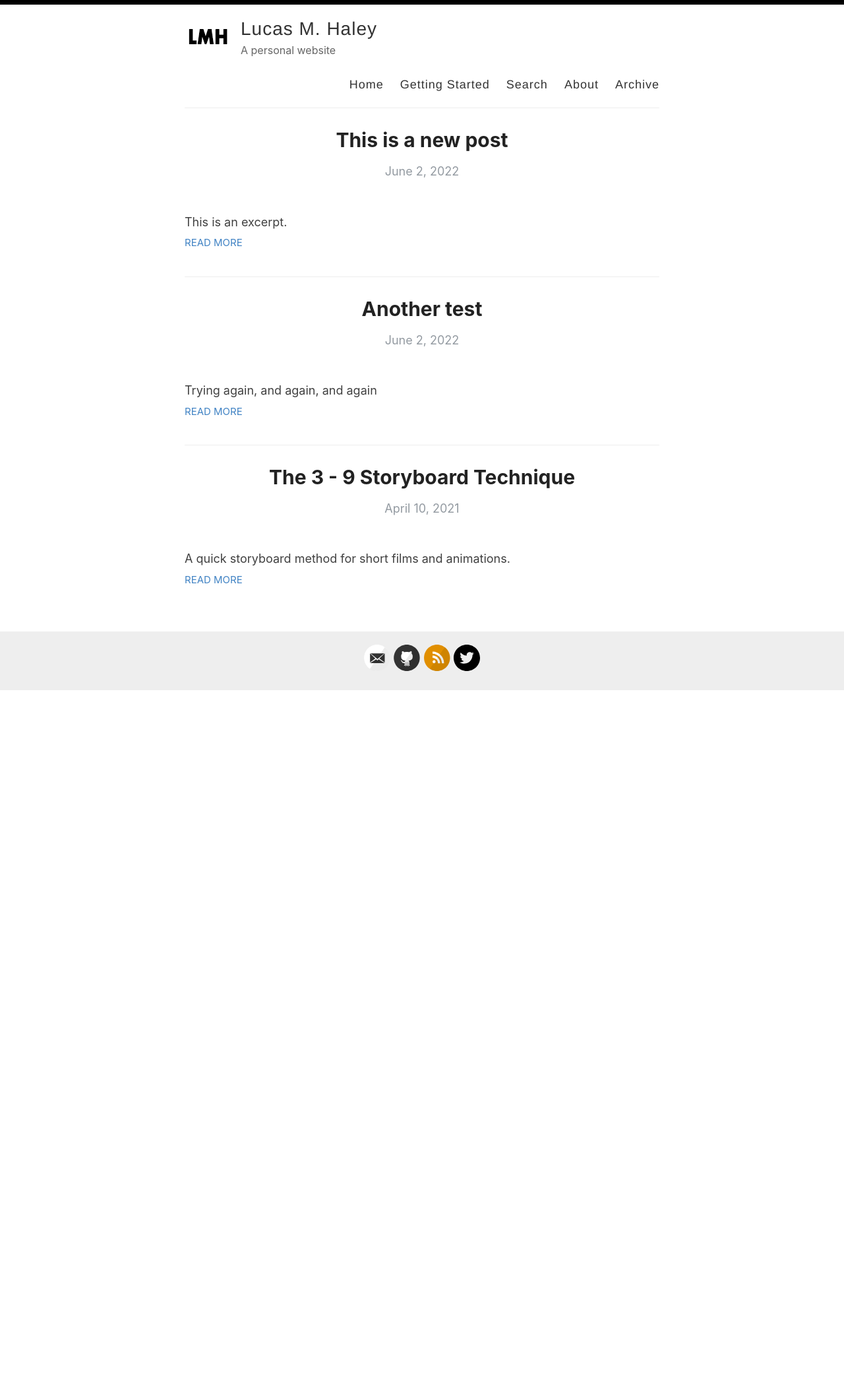
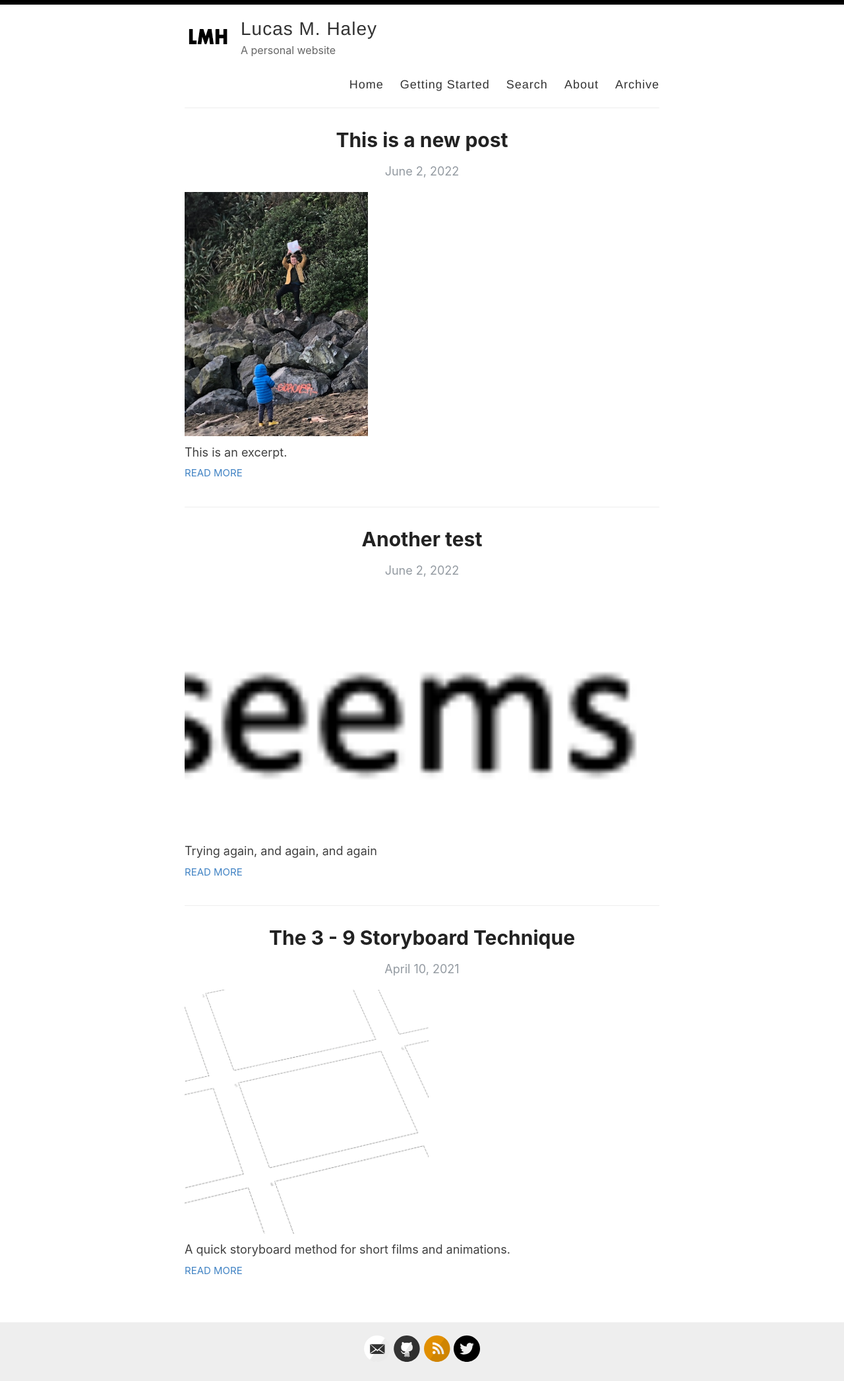
Before and after one commit to lucashaley/lucashaley.github.io, a Jekyll site: the page built from index.html, in a window 1280 px wide. Shown: the whole page at 66% size. Built offline with Jekyll 4.4.1, drawn with Linux system fonts in a browser that asks for light colours; the list of posts is cut into pages by our own code; before the commit the page ends 1046 px from its top, so only the background shows below that.

Commit message:
Fix splash

```diff
--- a/index.html
+++ b/index.html
@@ -12,7 +12,7 @@ layout: default
           <p class="post_date">{{ post.date | date: "%B %e, %Y" }}</p>
         </div>
       </a>
-      <img class="splash" src="{{ page.splash | relative_url }}">
+      <img class="splash" src="{{ post.splash | relative_url }}">
       <div class="entry">
         {{ post.excerpt }}
       </div>
```
